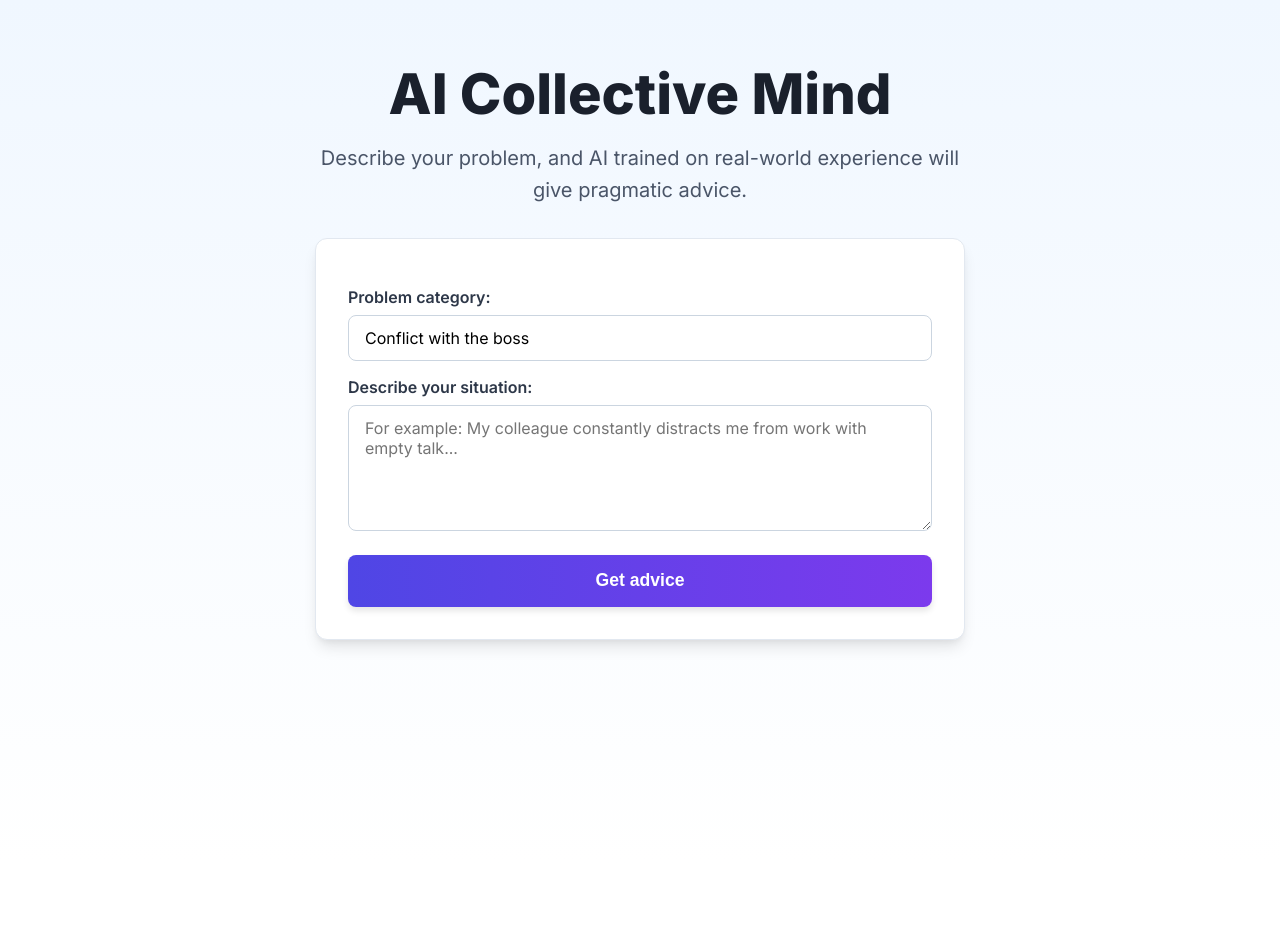
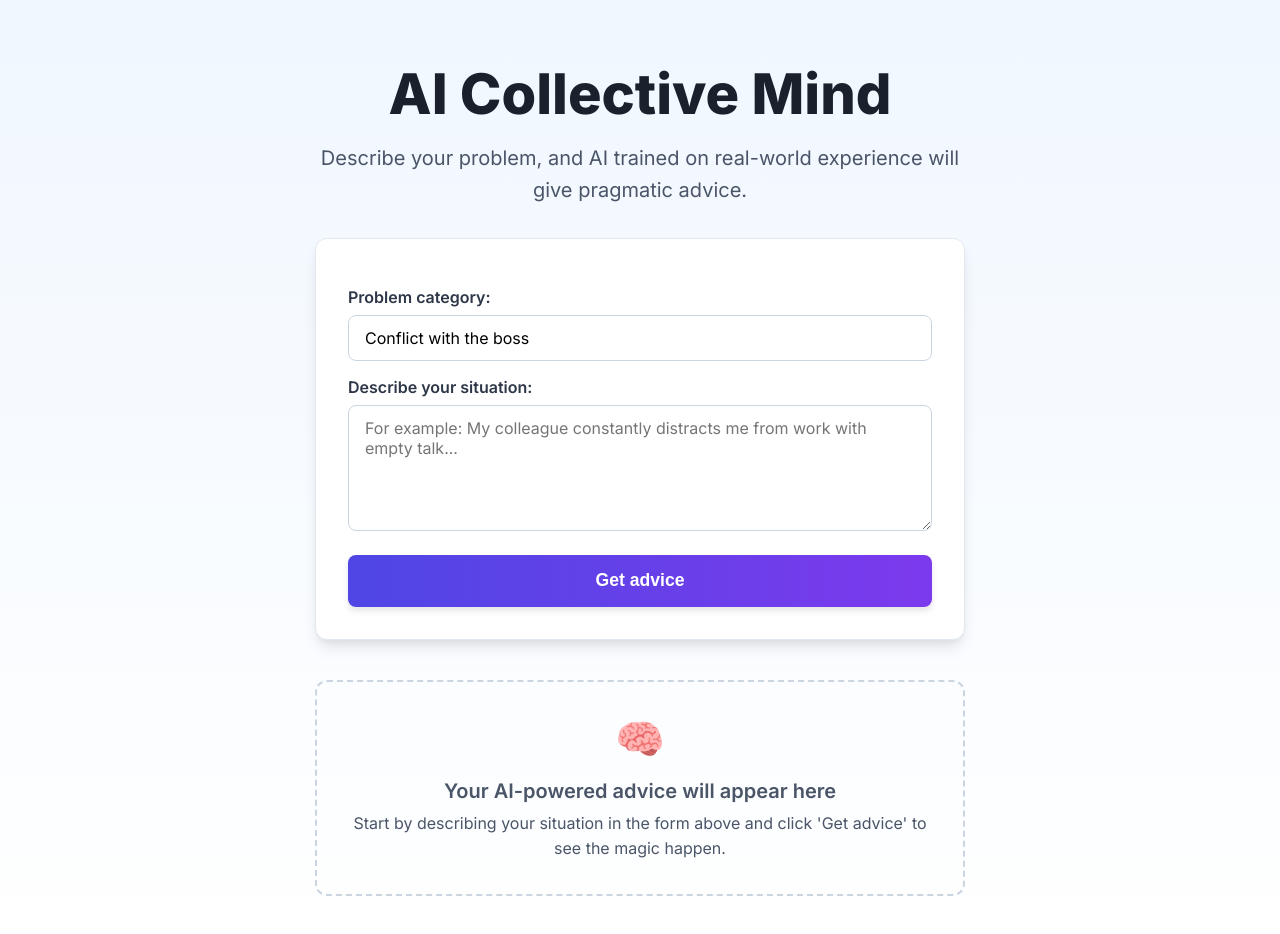
Before and after one commit to vero-code/ai-collective-mind, a Next.js app: page / in a window 1280 px wide. Shown: the top 934 px of the page. Before the commit the page ends 864 px from the top, so only its background shows below. Built offline with nearby package versions, Linux system fonts and the light colour scheme; what @storyblok/react would draw is missing.

Commit message:
feat: Add empty state UI for results area

```diff
--- a/pages/index.js
+++ b/pages/index.js
@@ -109,6 +109,13 @@ export default function Home() {
 
         {/* --- Output area for the result --- */}
         <div className="result-area">
+          {!isLoading && !error && !aiAdvice && (
+            <div className="empty-state">
+              <span className="empty-state-icon">🧠</span>
+              <h2>Your AI-powered advice will appear here</h2>
+              <p>Start by describing your situation in the form above and click 'Get advice' to see the magic happen.</p>
+            </div>
+          )}
           {error && <p className="error">Error: {error}</p>}
           {aiAdvice && (
             <div className="advice-card">
--- a/styles/globals.css
+++ b/styles/globals.css
@@ -177,3 +177,28 @@ button:disabled {
     transform: rotate(360deg);
   }
 }
+
+/* --- Result area for "empty state" --- */
+.empty-state {
+  width: 100%;
+  padding: 2rem;
+  text-align: center;
+  border: 2px dashed #cbd5e0;
+  border-radius: 12px;
+  color: #4a5568;
+  animation: fadeIn 0.5s ease-in-out;
+}
+.empty-state-icon {
+  font-size: 2.5rem;
+  display: block;
+  margin-bottom: 1rem;
+}
+.empty-state h2 {
+  font-size: 1.25rem;
+  font-weight: 600;
+  margin: 0 0 0.5rem;
+}
+.empty-state p {
+  margin: 0;
+  line-height: 1.6;
+}
```
